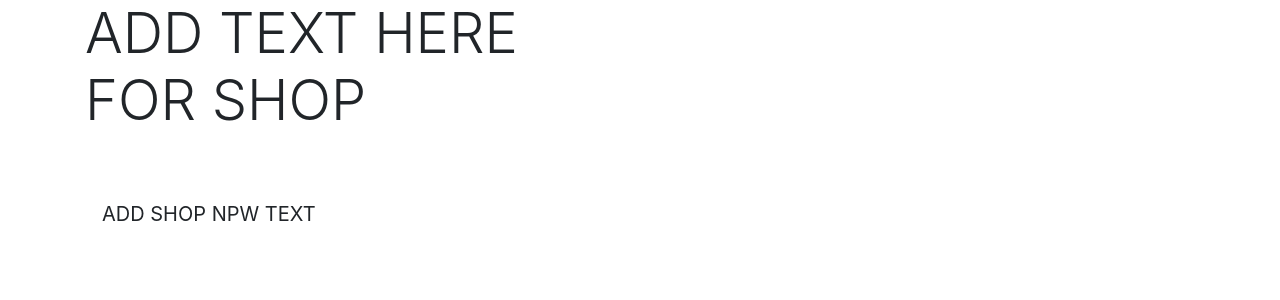
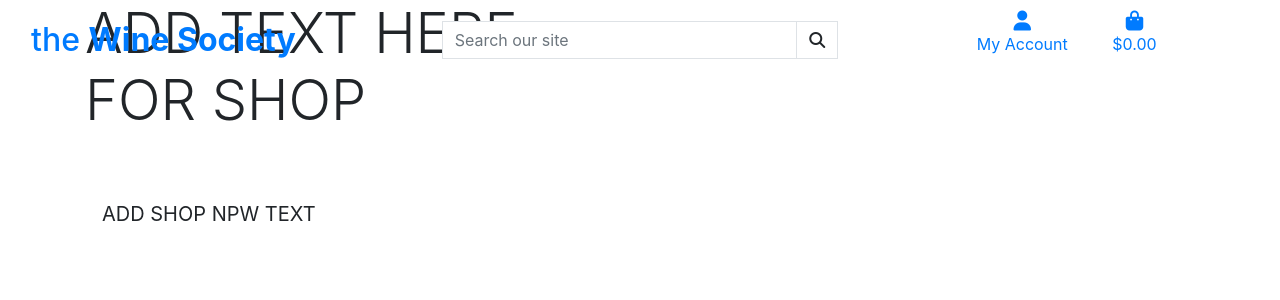
Before and after one commit to Code-Institute-Submissions/ecommerce-pp5-2, a Django app: page / in a window 1280 px wide. Shown: the top 300 px of the page. Run offline with Django 3.2, Linux system fonts and the light colour scheme; some libraries are stand-ins or nearby versions.

Commit message:
Added logo, shopping bag and account link with registration to base.html

```diff
--- a/templates/base.html
+++ b/templates/base.html
@@ -41,7 +41,72 @@
 </head>
 
 <body>
-    <header class="container-fluid fixed-top"></header>
+    <header class="container-fluid fixed-top">
+        <div class="row">
+            <div class="col-12 col-lg-4 my-auto py-1 py-lg-0 text-lg-left">
+                <!-- THE LOGO - REVIEW AND MAKE CHANGES -->
+                <a href="{% url 'home' %}" class="nav-link main-logo-link">
+                    <h2 class="logo-font text-black my-0">the <strong>Wine Society</strong></h2>
+                </a>
+            </div>
+            <!-- SEARCH -->
+            <div class="col-12 col-lg-4 my-auto py-1 py-lg-0">
+                <form method="GET" action="">
+                    <div class="input-group w-100">
+                        <input class="form-control border border-black rounded-0" type="text" name="q"
+                            placeholder="Search our site">
+                        <div class="input-group-append">
+                            <button class="form-control btn btn-black border border-black rounded-0" type="submit">
+                                <span class="icon">
+                                    <i class="fas fa-search"></i>
+                                </span>
+                            </button>
+                        </div>
+                    </div>
+                </form>
+            </div>
+            <!-- SHOPPING BAG AND ACCOUNT -->
+            <div class="col-12 col-lg-4 my-auto py-1 py-lg-0">
+                <ul class="list-inline listunstyled text-center text-lg-right-my-0">
+                    <li class="list-inline-item dropdown">
+                        <a class="text-black nav-link" href="#" id="user-options" data-toggle="dropdown" aria-haspopup="true"
+                            aria-expanded="false">
+                            <div class="text-center">
+                                <div><i class="fas fa-user fa-lg"></i></div>
+                                <p class="my-0">My Account</p>
+                            </div>
+                        </a>
+                        <div class="dropdown-menu border-0" aria-labelledby="user-options">
+                            {% if request.user.is_authenticated %}
+                                {% if request.user.is_superuser %}
+                                    <a href="" class="dropdown-item">Product Management</a>
+                                {% endif %}
+                                <a href="" class="dropdown-item">My Profile</a>
+                                <a href="{% url 'account_logout' %}" class="dropdown-item">Logout</a>
+                            {% else %}
+                                <a href="{% url 'account_signup' %}" class="dropdown-item">Register</a>
+                                <a href="{% url 'account_login' %}" class="dropdown-item">Login</a>
+                            {% endif %}
+                        </div>
+                    </li>
+                    <li class="list-inline-item">
+                        <a class="{% if grand_total %}text-info font-weight-bold{% else %}text-black{% endif %} nav-link" href="">
+                            <div class="text-center">
+                                <div><i class="fas fa-shopping-bag fa-lg"></i></div>
+                                <p class="my-0">
+                                    {% if grand_total %}
+                                        ${{ grand_total|floatformat:2 }}
+                                    {% else %}
+                                        $0.00
+                                    {% endif %}
+                                </p>
+                            </div>
+                        </a>
+                    </li>
+                </ul>
+            </div>
+        </div>
+    </header>
 
     {% if messages %}
     <div class="message-container"></div>
```
